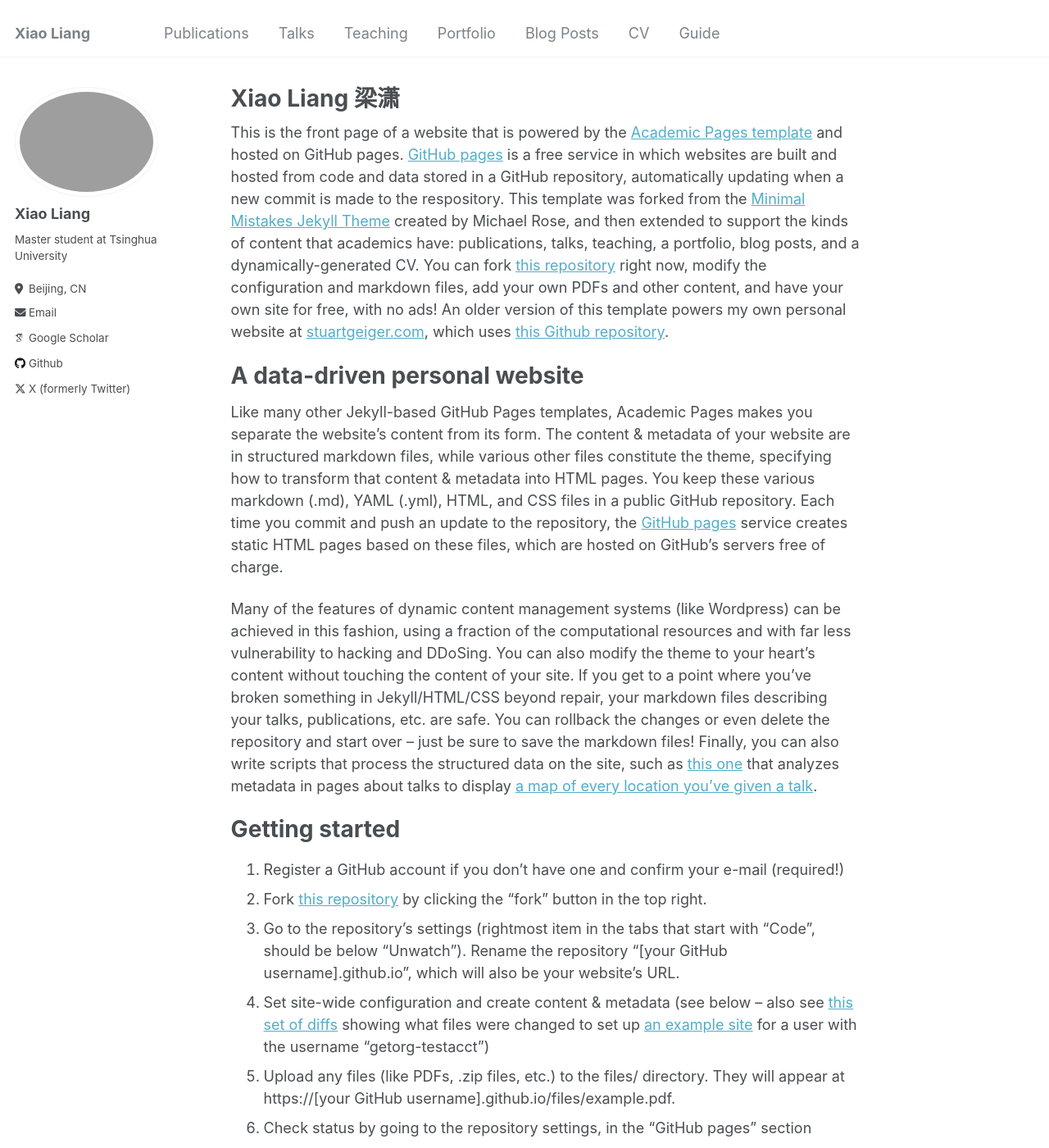
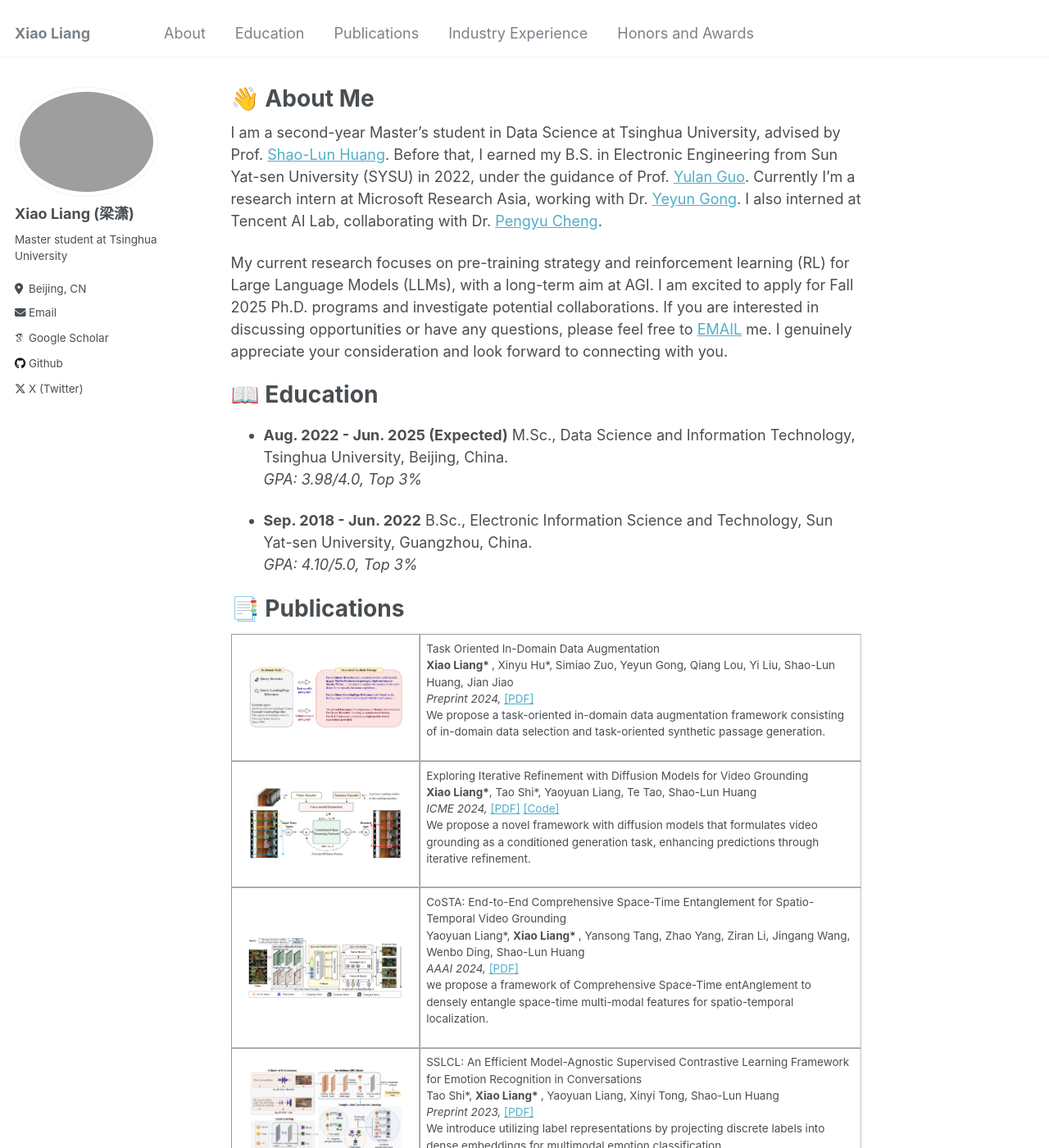
Before and after one commit to MasterVito/MasterVito.github.io, a Jekyll site: the page built from _pages/about.md, in a window 1280 px wide and 1400 px high. Shown: the whole window at 82% size. Built offline with Jekyll 4.4.1, drawn with Linux system fonts in a browser that asks for light colours; some web fonts are replaced; some of the changed text lies outside the part shown.

Commit message:
init version

```diff
--- a/_config.yml
+++ b/_config.yml
@@ -22,47 +22,13 @@ repository               : "MasterVito/MasterVito.github.io"
 author:
   # Biographic information
   avatar           : "证件照-2寸.jpg"
-  name             : *name
+  name             : "Xiao Liang (梁潇)"
   bio              : *description
   location         : "Beijing, CN"
   email            : "vitoliang0601@gmail.com"
   googlescholar    : "https://scholar.google.com/citations?user=JHWyBKIAAAAJ&hl=en"
-  impactstory      : # URL
-  semantic         : # URL
-  researchgate     : # URL
-
-  # Repositories and software development
-  bitbucket        : # Username - Update with your username on the site
-  codepen          : # Username
-  dribbble         : # Username
   github           : "MasterVito"
-  kaggle           : # Username
-  stackoverflow    : # User number or user number and name (i.e., use "1" or "1/jeff-atwood")
-
-  # Social media
-  facebook         : # Username
-  flickr           : # Username
-  foursquare       : # Username
-  goodreads        : # Username
-  google_plus      : # Username
-  keybase          : # Username
-  instagram        : # Username
-  lastfm           : # Username
-  linkedin         : # Username
-  mastodon         : # URL
-  medium           : # URL
-  pinterest        : # Username
-  soundcloud       : # Username
-  steam            : # Username
-  telegram         : # URL
-  tumblr           : # Username
   twitter          : MasterVito0601
-  vine             : # Username
-  weibo            : # Username
-  wikipedia        : # Username
-  xing             : # Username
-  youtube          : # Username
-  zhihu            : # URL
 
 
 # Site Settings
--- a/_includes/author-profile.html
+++ b/_includes/author-profile.html
@@ -133,7 +133,7 @@
         <li><a href="https://{{ author.tumblr }}.tumblr.com"><i class="fab fa-fw fa-tumblr icon-pad-right" aria-hidden="true"></i>Tumblr</a></li>
       {% endif %}
       {% if author.twitter %}
-        <li><a href="https://twitter.com/{{ author.twitter }}"><i class="fab fa-fw fa-x-twitter icon-pad-right" aria-hidden="true"></i>X (formerly Twitter)</a></li>
+        <li><a href="https://twitter.com/{{ author.twitter }}"><i class="fab fa-fw fa-x-twitter icon-pad-right" aria-hidden="true"></i>X (Twitter)</a></li>
       {% endif %}
       {% if author.vine %}
         <li><a href="https://vine.co/u/{{ author.vine }}"><i class="fab fa-fw fa-vine icon-pad-right" aria-hidden="true"></i>Vine</a></li>
--- a/_pages/about.md
+++ b/_pages/about.md
@@ -1,49 +1,133 @@
 ---
 permalink: /
-title: "Xiao Liang 梁潇"
+title: "👋 About Me"
 author_profile: true
 redirect_from:
   - /about/
   - /about.html
 ---
 
-This is the front page of a website that is powered by the [Academic Pages template](https://github.com/academicpages/academicpages.github.io) and hosted on GitHub pages. [GitHub pages](https://pages.github.com) is a free service in which websites are built and hosted from code and data stored in a GitHub repository, automatically updating when a new commit is made to the respository. This template was forked from the [Minimal Mistakes Jekyll Theme](https://mmistakes.github.io/minimal-mistakes/) created by Michael Rose, and then extended to support the kinds of content that academics have: publications, talks, teaching, a portfolio, blog posts, and a dynamically-generated CV. You can fork [this repository](https://github.com/academicpages/academicpages.github.io) right now, modify the configuration and markdown files, add your own PDFs and other content, and have your own site for free, with no ads! An older version of this template powers my own personal website at [stuartgeiger.com](http://stuartgeiger.com), which uses [this Github repository](https://github.com/staeiou/staeiou.github.io).
 
-A data-driven personal website
+I am a second-year Master's student in Data Science at Tsinghua University, advised by Prof. [Shao-Lun Huang](https://sites.google.com/view/slhuang/home). Before that, I earned my B.S. in Electronic Engineering from Sun Yat-sen University (SYSU) in 2022, under the guidance of Prof. [Yulan Guo](http://www.yulanguo.cn/). Currently I'm a research intern at Microsoft Research Asia, working with Dr. [Yeyun Gong](https://www.microsoft.com/en-us/research/people/yegong/). I also interned at Tencent AI Lab, collaborating with Dr. [Pengyu Cheng](https://linear95.github.io/).
+
+My current research focuses on pre-training strategy and reinforcement learning (RL) for Large Language Models (LLMs), with a long-term aim at AGI. I am excited to apply for Fall 2025 Ph.D. programs and investigate potential collaborations. If you are interested in discussing opportunities or have any questions, please feel free to [EMAIL](mailto:vitoliang0601@gmail.com) me. I genuinely appreciate your consideration and look forward to connecting with you.
+
+
+
+📖 Education
 ======
-Like many other Jekyll-based GitHub Pages templates, Academic Pages makes you separate the website's content from its form. The content & metadata of your website are in structured markdown files, while various other files constitute the theme, specifying how to transform that content & metadata into HTML pages. You keep these various markdown (.md), YAML (.yml), HTML, and CSS files in a public GitHub repository. Each time you commit and push an update to the repository, the [GitHub pages](https://pages.github.com/) service creates static HTML pages based on these files, which are hosted on GitHub's servers free of charge.
+- **Aug. 2022 - Jun. 2025 (Expected)** M.Sc., Data Science and Information Technology, Tsinghua University, Beijing, China.
+<br>*GPA: 3.98/4.0, Top 3%*
 
-Many of the features of dynamic content management systems (like Wordpress) can be achieved in this fashion, using a fraction of the computational resources and with far less vulnerability to hacking and DDoSing. You can also modify the theme to your heart's content without touching the content of your site. If you get to a point where you've broken something in Jekyll/HTML/CSS beyond repair, your markdown files describing your talks, publications, etc. are safe. You can rollback the changes or even delete the repository and start over -- just be sure to save the markdown files! Finally, you can also write scripts that process the structured data on the site, such as [this one](https://github.com/academicpages/academicpages.github.io/blob/master/talkmap.ipynb) that analyzes metadata in pages about talks to display [a map of every location you've given a talk](https://academicpages.github.io/talkmap.html).
+- **Sep. 2018 - Jun. 2022** B.Sc., Electronic Information Science and Technology, Sun Yat-sen University, Guangzhou, China.
+<br>*GPA: 4.10/5.0, Top 3%*
 
-Getting started
+
+
+📑 Publications
 ======
-1. Register a GitHub account if you don't have one and confirm your e-mail (required!)
-1. Fork [this repository](https://github.com/academicpages/academicpages.github.io) by clicking the "fork" button in the top right.
-1. Go to the repository's settings (rightmost item in the tabs that start with "Code", should be below "Unwatch"). Rename the repository "[your GitHub username].github.io", which will also be your website's URL.
-1. Set site-wide configuration and create content & metadata (see below -- also see [this set of diffs](http://archive.is/3TPas) showing what files were changed to set up [an example site](https://getorg-testacct.github.io) for a user with the username "getorg-testacct")
-1. Upload any files (like PDFs, .zip files, etc.) to the files/ directory. They will appear at https://[your GitHub username].github.io/files/example.pdf.
-1. Check status by going to the repository settings, in the "GitHub pages" section
+<table style="width:100%;border:0px;border-spacing:0px;border-collapse:separate;margin-right:auto;margin-left:auto;" border="1" cellspacing="0" cellpadding="10"><tbody>
 
-Site-wide configuration
-------
-The main configuration file for the site is in the base directory in [_config.yml](https://github.com/academicpages/academicpages.github.io/blob/master/_config.yml), which defines the content in the sidebars and other site-wide features. You will need to replace the default variables with ones about yourself and your site's github repository. The configuration file for the top menu is in [_data/navigation.yml](https://github.com/academicpages/academicpages.github.io/blob/master/_data/navigation.yml). For example, if you don't have a portfolio or blog posts, you can remove those items from that navigation.yml file to remove them from the header.
+  <!--TRAIT-->
+  <tr>
+    <td style="padding:20px;width:30%;max-width:30%" align="center">
+      <img style="width:100%;max-width:100%" src="../images/TRAIT.png" alt="dise">
+    </td>
+    <td width="75%" valign="center">
+      <papertitle>Task Oriented In-Domain Data Augmentation</papertitle>
+      <br>
+      <b> Xiao Liang* </b> , Xinyu Hu*, Simiao Zuo, Yeyun Gong, Qiang Lou, Yi Liu, Shao-Lun Huang, Jian Jiao
+      <br>
+      <em>Preprint 2024, </em> <a href="https://arxiv.org/pdf/2406.16694">[PDF]</a>
+      <br>
+      <p> We propose a task-oriented in-domain data augmentation framework consisting of in-domain data selection and task-oriented synthetic passage generation.</p>
+    </td>
+  </tr>
 
-Create content & metadata
-------
-For site content, there is one markdown file for each type of content, which are stored in directories like _publications, _talks, _posts, _teaching, or _pages. For example, each talk is a markdown file in the [_talks directory](https://github.com/academicpages/academicpages.github.io/tree/master/_talks). At the top of each markdown file is structured data in YAML about the talk, which the theme will parse to do lots of cool stuff. The same structured data about a talk is used to generate the list of talks on the [Talks page](https://academicpages.github.io/talks), each [individual page](https://academicpages.github.io/talks/2012-03-01-talk-1) for specific talks, the talks section for the [CV page](https://academicpages.github.io/cv), and the [map of places you've given a talk](https://academicpages.github.io/talkmap.html) (if you run this [python file](https://github.com/academicpages/academicpages.github.io/blob/master/talkmap.py) or [Jupyter notebook](https://github.com/academicpages/academicpages.github.io/blob/master/talkmap.ipynb), which creates the HTML for the map based on the contents of the _talks directory).
 
-**Markdown generator**
+  <!--DiffusionVG-->
+  <tr>
+    <td style="padding:20px;width:30%;max-width:30%" align="center">
+      <img style="width:100%;max-width:100%" src="../images/diffusionvg.png" alt="dise">
+    </td>
+    <td width="75%" valign="center">
+      <papertitle>Exploring Iterative Refinement with Diffusion Models for Video Grounding</papertitle>
+      <br>
+      <b> Xiao Liang*</b>, Tao Shi*, Yaoyuan Liang, Te Tao, Shao-Lun Huang
+      <br>
+      <em>ICME 2024, </em> <a href="https://arxiv.org/pdf/2310.17189">[PDF]</a> <a href="https://github.com/MasterVito/DiffusionVG">[Code]</a>
+      <br>
+      <p> We propose a novel framework with diffusion models that formulates video grounding as a conditioned generation task, enhancing predictions through iterative refinement.</p>
+    </td>
+  </tr>
 
-I have also created [a set of Jupyter notebooks](https://github.com/academicpages/academicpages.github.io/tree/master/markdown_generator
-) that converts a CSV containing structured data about talks or presentations into individual markdown files that will be properly formatted for the Academic Pages template. The sample CSVs in that directory are the ones I used to create my own personal website at stuartgeiger.com. My usual workflow is that I keep a spreadsheet of my publications and talks, then run the code in these notebooks to generate the markdown files, then commit and push them to the GitHub repository.
+  <!--CoSTA-->
+  <tr>
+    <td style="padding:20px;width:30%;max-width:30%" align="center">
+      <img style="width:100%;max-width:100%" src="../images/costa.png" alt="dise">
+    </td>
+    <td width="75%" valign="center">
+      <papertitle>CoSTA: End-to-End Comprehensive Space-Time Entanglement for Spatio-Temporal Video Grounding</papertitle>
+      <br>
+      Yaoyuan Liang*, <b> Xiao Liang* </b>, Yansong Tang, Zhao Yang, Ziran Li, Jingang Wang, Wenbo Ding, Shao-Lun Huang
+      <br>
+      <em>AAAI 2024, </em> <a href="https://ojs.aaai.org/index.php/AAAI/article/download/28118/28240">[PDF]</a>
+      <br>
+      <p> we propose a framework of Comprehensive Space-Time entAnglement to densely entangle space-time multi-modal features for spatio-temporal localization.</p>
+    </td>
+  </tr>
 
-How to edit your site's GitHub repository
-------
-Many people use a git client to create files on their local computer and then push them to GitHub's servers. If you are not familiar with git, you can directly edit these configuration and markdown files directly in the github.com interface. Navigate to a file (like [this one](https://github.com/academicpages/academicpages.github.io/blob/master/_talks/2012-03-01-talk-1.md) and click the pencil icon in the top right of the content preview (to the right of the "Raw | Blame | History" buttons). You can delete a file by clicking the trashcan icon to the right of the pencil icon. You can also create new files or upload files by navigating to a directory and clicking the "Create new file" or "Upload files" buttons.
 
-Example: editing a markdown file for a talk
-![Editing a markdown file for a talk](/images/editing-talk.png)
+  <!--SSLCL-->
+  <tr>
+    <td style="padding:20px;width:30%;max-width:30%" align="center">
+      <img style="width:100%;max-width:100%" src="../images/sslcl.png" alt="dise">
+    </td>
+    <td width="75%" valign="center">
+      <papertitle>SSLCL: An Efficient Model-Agnostic Supervised Contrastive Learning Framework for Emotion Recognition in Conversations</papertitle>
+      <br>
+      Tao Shi*, <b> Xiao Liang* </b>, Yaoyuan Liang, Xinyi Tong, Shao-Lun Huang
+      <br>
+      <em>Preprint 2023, </em> <a href="https://arxiv.org/pdf/2310.16676">[PDF]</a>
+      <br>
+      <p> We introduce utilizing label representations by projecting discrete labels into dense embeddings for multimodal emotion classification.</p>
+    </td>
+  </tr>
 
-For more info
-------
-More info about configuring Academic Pages can be found in [the guide](https://academicpages.github.io/markdown/). The [guides for the Minimal Mistakes theme](https://mmistakes.github.io/minimal-mistakes/docs/configuration/) (which this theme was forked from) might also be helpful.
+  <!--SimCAS-->
+  <tr>
+    <td style="padding:20px;width:30%;max-width:30%" align="center">
+      <img style="width:100%;max-width:100%" src="../images/simcas.png" alt="dise">
+    </td>
+    <td width="75%" valign="center">
+      <papertitle>Chunk, Align, Select: A Simple Long-sequence Processing Method for Transformers</papertitle>
+      <br>
+      Jiawen Xie, Pengyu Cheng, <b> Xiao Liang </b>, Yong Dai, Nan Du
+      <br>
+      <em>ACL 2024, </em> <a href="https://arxiv.org/pdf/2308.13191">[PDF]</a>
+      <br>
+      <p> we propose a token selection framework for pre-trained transformers to process long sequences utilizing reinforcement learning.</p>
+    </td>
+  </tr>
+
+</tbody></table>
+(* indicates equal contribution)
+
+
+🧑‍💻Industry Experience
+======
+- (Nov. 2023 - To Date) Reserch Intern, NLC Group, Microsoft Research Asia, Beijing, China.
+<br> Mentor: [Yeyun Gong](https://www.microsoft.com/en-us/research/people/yegong/)
+<br> Working on large language models, pre-training strategy and model architecture.
+
+- (Mar. 2023 - Jun. 2023) Research Intern, AI Lab, Tencent Inc., Guangdong, China.
+<br> Mentor: [Pengyu Cheng](https://linear95.github.io/), Nan Du
+<br> Working on large language models, long sequence processing.
+
+
+🏆Honors & Awards
+======
+- Outstanding Graduate Thesis, Sun Yat-sen University, Guangdong, 2022
+- Outstanding Graduate Student, Sun Yat-sen University, Guangdong, 2022
+- Second Prize Scholarship, Sun Yat-sen University, Guangdong, 2019~2022
+- 1st of the 2022 Tsinghua Open Hack Competition - Multimodal Learning Track, Tsinghua University, Beijing, 2023
```
Also changed, not shown: _data/navigation.yml (+29 -14 lines), images/TRAIT.png (added), images/costa.png (added), images/diffusionvg.png (added), images/simcas.png (added), images/sslcl.png (added).
